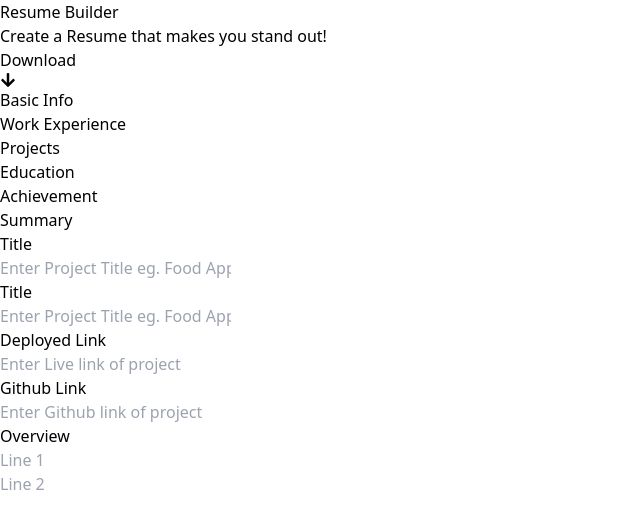
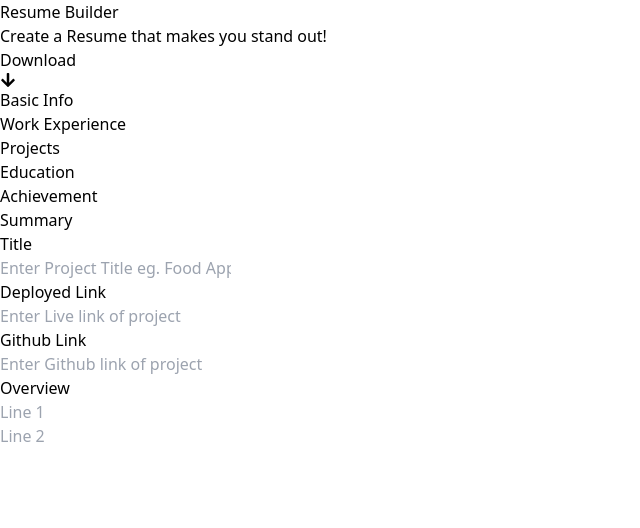
Before and after one commit to Aastha-Kalra/30daysOfReactJs, a React (Vite) app: page / in a window 1280 px wide. Both pictures are taken after a click on the element "Projects". Shown: the top 528 px of the page, without its empty margins (0-640 px from the left). Built offline with nearby package versions, Linux system fonts and the light colour scheme.

Commit message:
update projects

```diff
--- a/src/React-Assessments/ResumeBuilder/AllFunctions/Projects.jsx
+++ b/src/React-Assessments/ResumeBuilder/AllFunctions/Projects.jsx
@@ -3,10 +3,6 @@ import InputControl from "../InputControl/InputControl";
 const Projects = () => {
   return (
     <div>
-      <InputControl
-        label="Title"
-        placeholder="Enter Project Title eg. Food App"
-      />
       <InputControl
         label="Title"
         placeholder="Enter Project Title eg. Food App"
```
